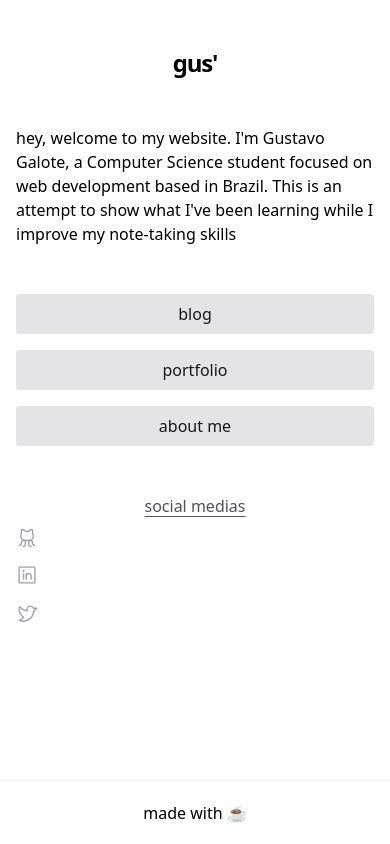
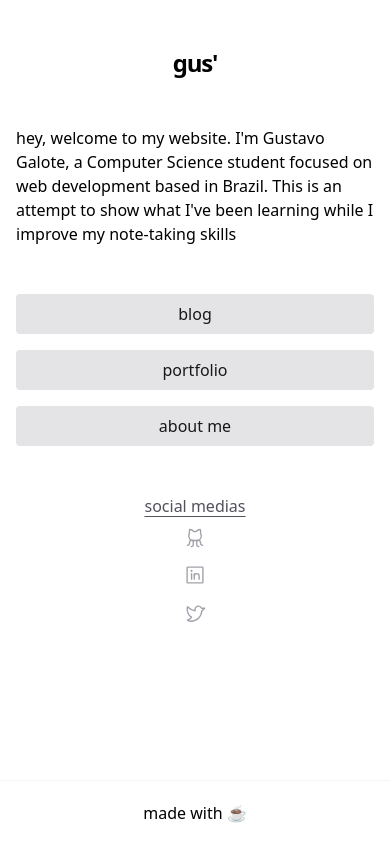
Before and after one commit to dantas15/blog-md-idea-next-typescript, a Next.js app: page / in a window 390 px wide. Built offline with nearby package versions, Linux system fonts and the light colour scheme.

Commit message:
fix(social): social medias alignment on small breakpoint

```diff
--- a/src/pages/index.tsx
+++ b/src/pages/index.tsx
@@ -39,7 +39,11 @@ export default function Home() {
           social medias
         </h2>
         <div className="mt-2 gap-4 flex flex-col md:flex-row justify-center">
-          <Link target="_blank" href="https://github.com/gusgalote">
+          <Link
+              target="_blank"
+              href="https://github.com/gusgalote"
+              className="flex justify-center"
+          >
             <GithubLogo
               className="text-zinc-400 hover:text-zinc-600 transition-colors hover:underline underline-offset-4"
               size={22}
@@ -48,13 +52,18 @@ export default function Home() {
           <Link
             target="_blank"
             href="https://www.linkedin.com/in/gustavo-galote-3394661b7/"
+            className="flex justify-center"
           >
             <LinkedinLogo
               className="text-zinc-400 hover:text-zinc-600 transition-colors hover:underline underline-offset-4"
               size={22}
             />
           </Link>
-          <Link target="_blank" href="https://twitter.com/gusgalote">
+          <Link
+            target="_blank"
+            href="https://twitter.com/gusgalote"
+            className="flex justify-center"
+          >
             <TwitterLogo
               className="text-zinc-400 hover:text-zinc-600 transition-colors hover:underline underline-offset-4"
               size={22}
```
